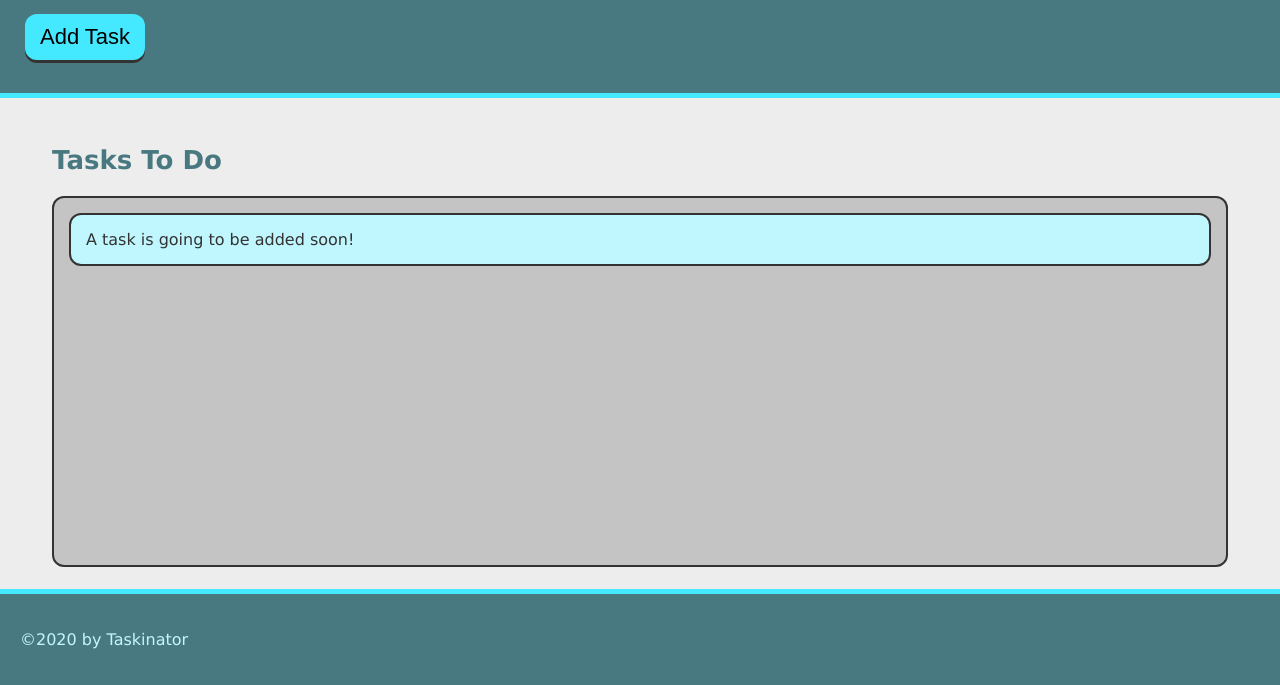
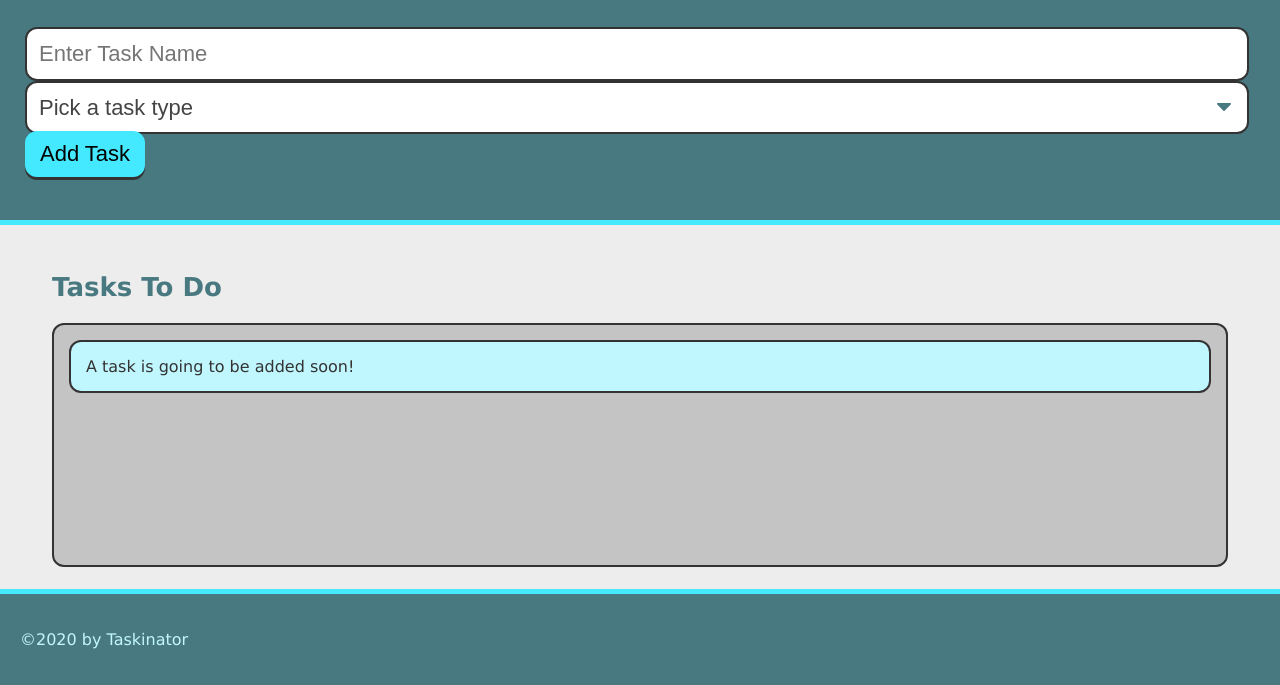
Before and after one commit to ten-gou/taskinator, a plain HTML site: page index.html in a window 1280 px wide. Shown: the part 115-800 px from the top of the page. Drawn offline with Linux system fonts and the light colour scheme.

Commit message:
groundwork for the form

```diff
--- a/index.html
+++ b/index.html
@@ -13,8 +13,21 @@
         <h1 class="page-title">TASKINATOR</h1>
         <p>Click the button to add a new task!</p>
 
-        <!--button element-->
-        <button class="btn" id="save-task">Add Task</button>
+        <!--form element-->
+        <form>
+            <div class="form-group">
+                <input type="text" name="task-name" placeholder="Enter Task Name" />
+                <select name="task-type" class="select-dropdown">
+                    <option value="" disabled selected>Pick a task type</option>
+                    <option value="Print">Print</option>
+                    <option value="Web">Web</option>
+                    <option value="Mobile">Mobile</option>
+                  </select>
+                <!--button element-->
+                <button class="btn" id="save-task" type="submit">Add Task</button>
+            </div>
+        </form>
+
     </header>
 
     <!--main section-->
```
